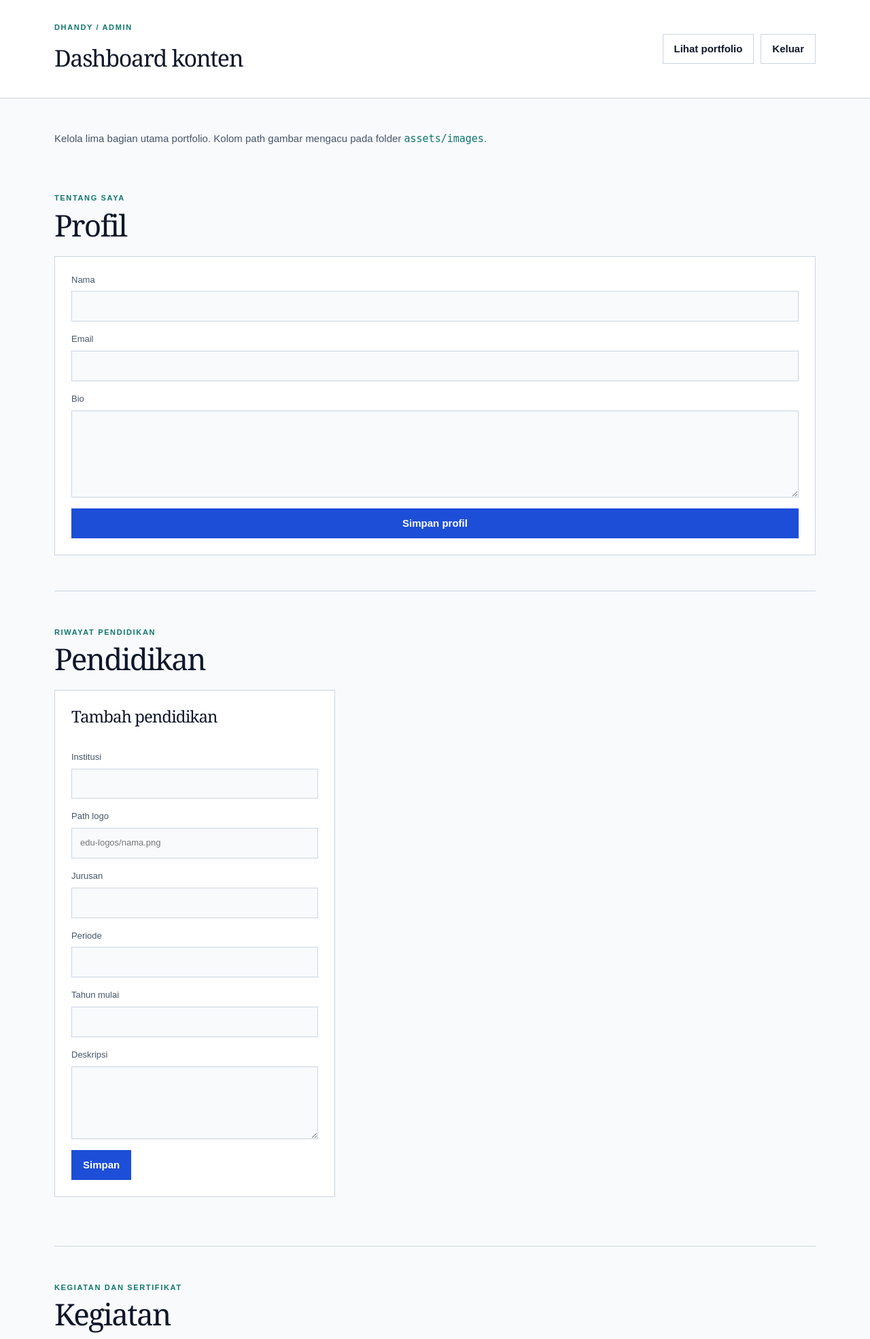
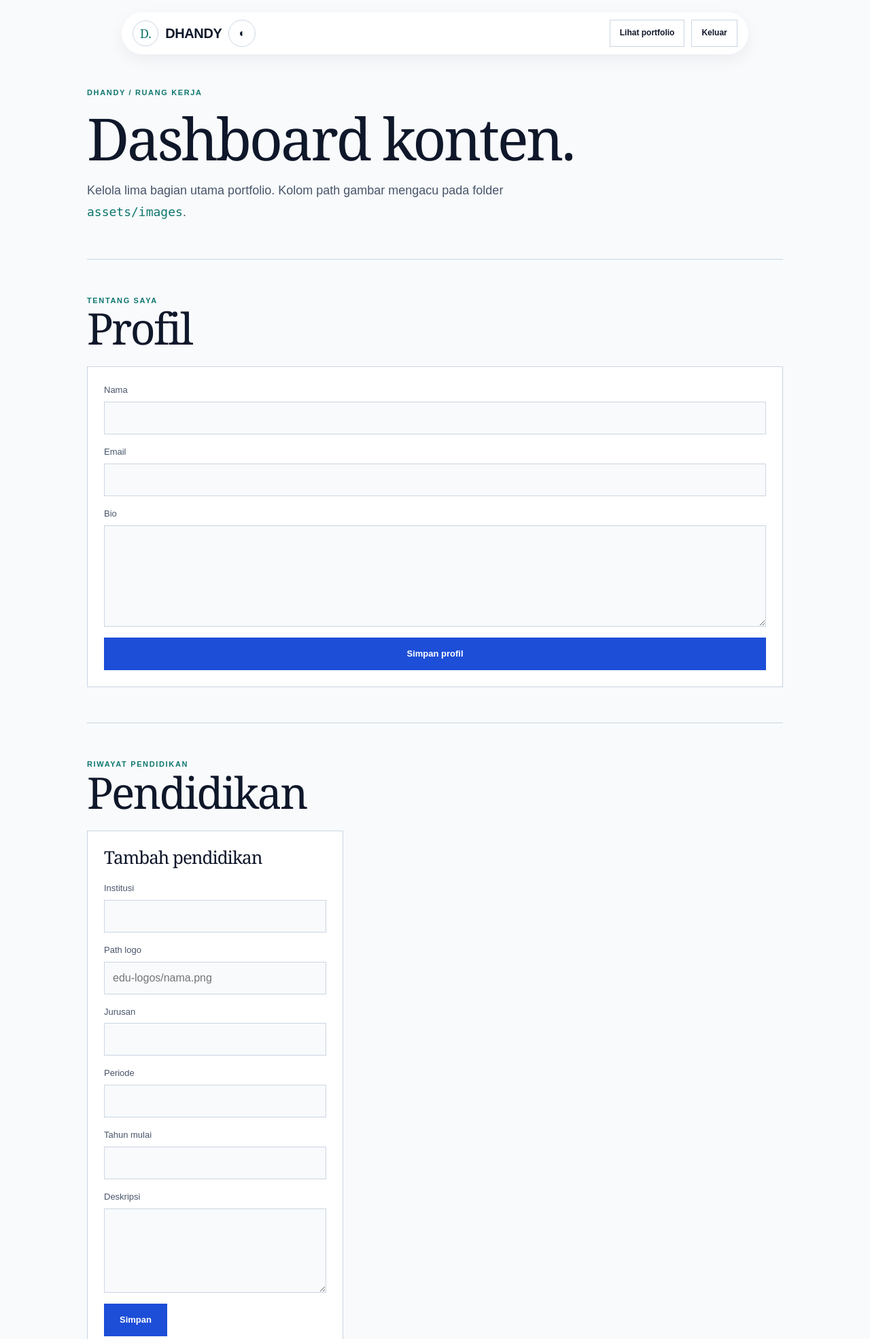
Before and after one commit to DhandyPF/Portfolio-Non-Framework, a PHP site: page /admin.php in a window 1280 px wide. Shown: the top 1970 px of the page at 68% size. Run offline with PHP 8.4, Linux system fonts and the light colour scheme; the visitor is signed in with stand-in values (Sample User, id 1); data that the repository does not hold is empty.

Commit message:
Add theme toggle and improve layout for admin pages

```diff
--- a/admin.php
+++ b/admin.php
@@ -259,11 +259,40 @@ if (!$isLoggedIn) {
         <head>
             <meta charset="utf-8">
             <meta name="viewport" content="width=device-width, initial-scale=1">
+            <meta name="color-scheme" content="light dark">
+            <script>
+                try {
+                    const storedTheme = localStorage.getItem("color-scheme");
+                    const colorSchemeMeta = document.querySelector('meta[name="color-scheme"]');
+                    if (storedTheme === "light" || storedTheme === "dark") {
+                        document.documentElement.dataset.theme = storedTheme;
+                        colorSchemeMeta.content = storedTheme;
+                    }
+                } catch (error) {
+                    // Gunakan preferensi sistem jika penyimpanan browser tidak tersedia.
+                }
+            </script>
             <title>Login Admin | Portfolio</title>
+            <link rel="stylesheet" href="assets/css/style.css">
             <link rel="stylesheet" href="assets/css/admin.css">
         </head>
         <body class="admin-page admin-login-page">
-            <main class="login-card">
+            <a class="skip-link" href="#konten-utama">Lewati ke konten utama</a>
+            <header class="site-header admin-header">
+                <div class="page-shell nav-shell admin-nav-shell">
+                    <div class="brand-actions">
+                        <a class="brand" href="index.php" aria-label="Kembali ke portfolio">
+                            <span class="brand-mark">D.</span>
+                            <span>DHANDY</span>
+                        </a>
+                        <button class="theme-toggle" type="button" aria-label="Aktifkan mode gelap">
+                            Mode gelap
+                        </button>
+                    </div>
+                    <a class="button button-secondary" href="index.php">Lihat portfolio</a>
+                </div>
+            </header>
+            <main id="konten-utama" class="login-card">
                 <p class="eyebrow">DHANDY / ADMIN</p>
                 <h1>Kelola portfolio.</h1>
                 <p class="muted">Masuk untuk mengelola konten situs tanpa mengubah kode sumber.</p>
@@ -284,6 +313,7 @@ if (!$isLoggedIn) {
                 </form>
                 <a class="back-link" href="index.php">← Kembali ke portfolio</a>
             </main>
+            <script src="assets/js/main.js"></script>
         </body>
     </html>
     <?php
@@ -327,27 +357,53 @@ $interestEdit = $editType === 'interest' ? $find($interests, $editId) : [];
     <head>
         <meta charset="utf-8">
         <meta name="viewport" content="width=device-width, initial-scale=1">
+        <meta name="color-scheme" content="light dark">
+        <script>
+            try {
+                const storedTheme = localStorage.getItem("color-scheme");
+                const colorSchemeMeta = document.querySelector('meta[name="color-scheme"]');
+                if (storedTheme === "light" || storedTheme === "dark") {
+                    document.documentElement.dataset.theme = storedTheme;
+                    colorSchemeMeta.content = storedTheme;
+                }
+            } catch (error) {
+                // Gunakan preferensi sistem jika penyimpanan browser tidak tersedia.
+            }
+        </script>
         <title>Dashboard Admin | Portfolio</title>
+        <link rel="stylesheet" href="assets/css/style.css">
         <link rel="stylesheet" href="assets/css/admin.css">
     </head>
     <body class="admin-page">
-        <header class="admin-header">
-            <div>
-                <p class="eyebrow">DHANDY / ADMIN</p>
-                <h1>Dashboard konten</h1>
-            </div>
-            <div class="header-actions">
-                <a class="button button-secondary" href="index.php">Lihat portfolio</a>
-                <a class="button button-secondary" href="admin.php?action=logout">Keluar</a>
+        <a class="skip-link" href="#konten-utama">Lewati ke konten utama</a>
+        <header class="site-header admin-header">
+            <div class="page-shell nav-shell admin-nav-shell">
+                <div class="brand-actions">
+                    <a class="brand" href="index.php" aria-label="Kembali ke portfolio">
+                        <span class="brand-mark">D.</span>
+                        <span>DHANDY</span>
+                    </a>
+                    <button class="theme-toggle" type="button" aria-label="Aktifkan mode gelap">
+                        Mode gelap
+                    </button>
+                </div>
+                <div class="header-actions">
+                    <a class="button button-secondary" href="index.php">Lihat portfolio</a>
+                    <a class="button button-secondary" href="admin.php?action=logout">Keluar</a>
+                </div>
             </div>
         </header>
-        <main class="admin-container">
+        <main id="konten-utama" class="admin-container">
+            <section class="admin-intro">
+                <p class="eyebrow">DHANDY / RUANG KERJA</p>
+                <h1>Dashboard konten.</h1>
+                <p class="intro-text">Kelola lima bagian utama portfolio. Kolom path gambar mengacu pada folder <code>assets/images</code>.</p>
+            </section>
             <?php if ($flash): ?>
                 <p class="alert <?= e($flash['type']) ?>" role="status">
                     <?= e($flash['message']) ?>
                 </p>
             <?php endif; ?>
-            <p class="intro-text">Kelola lima bagian utama portfolio. Kolom path gambar mengacu pada folder <code>assets/images</code>.</p>
 
             <section id="tentang" class="admin-section">
                 <div class="section-title">
@@ -701,5 +757,6 @@ $interestEdit = $editType === 'interest' ? $find($interests, $editId) : [];
                 </div>
             </section>
         </main>
+        <script src="assets/js/main.js"></script>
     </body>
 </html>
--- a/assets/css/admin.css
+++ b/assets/css/admin.css
@@ -1,109 +1,28 @@
-:root {
-  --primary: #1d4ed8;
-  --primary-hover: #1e40af;
-  --accent: #0F766E;
-  --neutral-1: #f8fafc;
-  --neutral-2: #e2e8f0;
-  --text: #0f172a;
-  --on-primary: #fff;
-  --bg: var(--neutral-1);
-  --surface: #fff;
-  --border: #cbd5e1;
-  --muted: #475569;
-  --danger: #b91c1c;
-  --ease: cubic-bezier(0.16, 1, 0.3, 1);
-  color-scheme: light dark;
-}
-
-@media (prefers-color-scheme: dark) {
-  :root {
-    --primary: #93c5fd;
-    --primary-hover: #bfdbfe;
-    --accent: #5eead4;
-    --neutral-1: #0f172a;
-    --neutral-2: #1e293b;
-    --text: #f8fafc;
-    --on-primary: #172554;
-    --bg: var(--neutral-1);
-    --surface: #1e293b;
-    --border: #475569;
-    --muted: #cbd5e1;
-    --danger: #fca5a5;
-    color-scheme: dark;
-  }
-}
-
-* {
-  box-sizing: border-box;
-}
-html {
-  scroll-behavior: smooth;
-  scroll-padding-top: 32px;
-}
-body {
-  margin: 0;
-  background: var(--bg);
-  color: var(--text);
-  font:
-    15px/1.6 Arial,
-    Helvetica,
-    sans-serif;
-}
-a {
-  color: inherit;
-  text-decoration: none;
-}
-button,
-input,
-textarea,
-select {
-  font: inherit;
-}
-button,
-a {
-  cursor: pointer;
-}
 .admin-page {
   min-height: 100vh;
 }
+
 .admin-header {
-  display: flex;
-  align-items: center;
-  justify-content: space-between;
-  gap: 24px;
-  padding: 32px max(24px, calc((100% - 1120px) / 2));
-  border-bottom: 1px solid var(--border);
-  background: var(--surface);
+  position: sticky;
+  top: 18px;
+  left: auto;
+  width: min(72%, 1520px);
+  margin: 18px auto 0;
+  transform: none;
+  animation: none;
 }
-.admin-header h1,
-.login-card h1,
-h2,
-h3 {
-  margin: 0;
-  font-family: Georgia, "Times New Roman", serif;
-  font-weight: 400;
-  letter-spacing: -0.04em;
+
+.admin-header.is-scrolled {
+  transform: none;
 }
-.admin-header h1 {
-  font-size: 34px;
+
+.admin-nav-shell {
+  width: 100%;
+  gap: 20px;
+  padding: 0 16px;
 }
-h2 {
-  font-size: 44px;
-  line-height: 1;
-}
-h3 {
-  margin-bottom: 20px;
-  font-size: 24px;
-  line-height: 1.15;
-}
-.eyebrow {
-  margin: 0 0 8px;
-  color: var(--accent);
-  font-size: 11px;
-  font-weight: 700;
-  letter-spacing: 0.15em;
-  text-transform: uppercase;
-}
+
+.admin-nav-shell .brand-actions,
 .header-actions,
 .form-actions,
 .record-actions {
@@ -112,219 +31,329 @@ h3 {
   align-items: center;
   gap: 10px;
 }
-.button {
-  min-height: 44px;
-  display: inline-flex;
-  align-items: center;
-  justify-content: center;
-  padding: 0 16px;
-  border: 1px solid transparent;
-  font-weight: 700;
-  transition:
-    transform 150ms var(--ease),
-    background 150ms ease,
-    border-color 150ms ease;
+
+.admin-nav-shell .brand-actions {
+  flex-shrink: 0;
 }
-.button:hover {
-  transform: translateY(-2px);
+
+.admin-header .button {
+  min-height: 40px;
+  width: auto;
+  flex: 0 0 auto;
+  padding-inline: 14px;
+  font-size: 12px;
 }
-.button-primary {
-  background: var(--primary);
-  color: var(--on-primary);
+
+.admin-container {
+  width: min(80%, var(--max-width));
+  margin-inline: auto;
+  padding-block: 48px 80px;
 }
-.button-primary:hover {
-  background: var(--primary-hover);
+
+.admin-intro {
+  max-width: 820px;
+  margin-bottom: 52px;
 }
-.button-secondary {
-  border-color: var(--border);
-  color: var(--text);
+
+.admin-intro h1 {
+  margin-top: 16px;
+  font-size: clamp(3rem, 7vw, 5.35rem);
 }
-.button-secondary:hover {
-  border-color: var(--accent);
-  color: var(--accent);
+
+.intro-text {
+  max-width: 620px;
+  margin: 20px 0 0;
+  color: var(--muted);
+  font-size: 18px;
+  line-height: 1.8;
 }
-.admin-container {
-  width: min(calc(100% - 48px), 1120px);
-  margin: 0 auto;
-  padding: 32px 0 80px;
+
+.admin-section {
+  padding-block: 52px;
+  border-top: 1px solid var(--border);
+  scroll-margin-top: 100px;
 }
-.intro-text,
-.muted {
-  color: var(--muted);
-}
-.admin-section {
-  padding: 52px 0;
-  border-bottom: 1px solid var(--border);
-}
+
 .section-title {
   margin-bottom: 24px;
 }
+
+.section-title h2 {
+  font-size: clamp(2.5rem, 5vw, 4rem);
+}
+
 .admin-grid {
   display: grid;
   grid-template-columns: minmax(280px, 0.75fr) 1.25fr;
   gap: 20px;
   margin-bottom: 20px;
 }
+
 .panel,
 .record {
   border: 1px solid var(--border);
   background: var(--surface);
 }
+
 .panel {
   padding: 24px;
 }
+
 .admin-form {
   display: grid;
   gap: 16px;
 }
+
+.admin-form h3 {
+  margin-bottom: 4px;
+  font-size: 26px;
+}
+
 .admin-form label {
   display: grid;
   gap: 6px;
   color: var(--muted);
   font-size: 13px;
 }
+
 .admin-form input,
 .admin-form textarea,
 .admin-form select {
   width: 100%;
-  padding: 11px 12px;
+  min-height: 48px;
+  padding: 10px 12px;
   border: 1px solid var(--border);
   border-radius: 0;
-  outline: 0;
   background: var(--bg);
   color: var(--text);
+  font: inherit;
+  font-size: max(1rem, 1em);
   transition:
     border-color 150ms ease,
     box-shadow 150ms ease;
 }
+
 .admin-form input:focus,
 .admin-form textarea:focus,
 .admin-form select:focus {
   border-color: var(--accent);
   box-shadow: 0 0 0 3px color-mix(in srgb, var(--accent) 18%, transparent);
 }
+
 .admin-form textarea {
   resize: vertical;
 }
+
+.form-actions {
+  margin-top: 0;
+}
+
+.admin-form .button {
+  min-height: 48px;
+}
+
 .record-list {
   display: grid;
   align-content: start;
   gap: 10px;
 }
+
 .record {
   display: flex;
   align-items: center;
   justify-content: space-between;
   gap: 16px;
+  min-width: 0;
   padding: 16px;
   transition:
     transform 300ms var(--ease),
     border-color 150ms ease;
 }
+
 .record:hover {
   transform: translateY(-2px);
   border-color: var(--accent);
 }
+
+.record > div:first-child {
+  min-width: 0;
+  overflow-wrap: anywhere;
+}
+
 .record strong,
 .record span {
   display: block;
 }
+
 .record span {
+  margin-top: 4px;
   color: var(--muted);
   font-size: 12px;
 }
+
+.record-actions {
+  flex: 0 0 auto;
+  gap: 14px;
+}
+
+.record-actions form {
+  margin: 0;
+}
+
 .record-actions a,
 .link-button {
+  min-height: 44px;
+  display: inline-flex;
+  align-items: center;
+  justify-content: center;
   border: 0;
   background: transparent;
   color: var(--accent);
   cursor: pointer;
   font-size: 13px;
 }
+
 .danger {
-  color: var(--danger) !important;
+  color: var(--admin-danger, #b91c1c);
 }
+
+:root[data-theme="dark"] {
+  --admin-danger: #fca5a5;
+}
+
+@media (prefers-color-scheme: dark) {
+  :root:not([data-theme]) {
+    --admin-danger: #fca5a5;
+  }
+}
+
 .alert {
-  margin: 0 0 20px;
+  margin: 0 0 24px;
   padding: 13px 16px;
   border: 1px solid var(--accent);
   color: var(--accent);
 }
+
 .alert.error {
-  border-color: var(--danger);
-  color: var(--danger);
+  border-color: var(--danger, #b91c1c);
+  color: var(--danger, #b91c1c);
 }
+
 code {
   color: var(--accent);
 }
+
 .admin-login-page {
-  display: grid;
-  place-items: center;
-  padding: 24px;
+  padding: 1px 24px;
 }
+
 .login-card {
-  width: min(100%, 440px);
+  width: min(100%, 500px);
+  margin: 48px auto;
   padding: 36px;
   border: 1px solid var(--border);
   background: var(--surface);
   box-shadow: 0 18px 50px rgb(15 23 42 / 10%);
 }
+
 .login-card h1 {
-  margin-bottom: 12px;
-  font-size: 48px;
+  margin: 16px 0 12px;
+  font-size: clamp(2.5rem, 7vw, 3.8rem);
   line-height: 1;
 }
+
 .login-card .admin-form {
   margin-top: 28px;
 }
+
+.login-card .admin-form .button {
+  width: 100%;
+}
+
 .back-link {
   display: inline-block;
   margin-top: 24px;
   color: var(--muted);
   font-size: 13px;
 }
+
 .back-link:hover {
   color: var(--accent);
 }
-:focus-visible {
-  outline: 2px solid var(--accent);
-  outline-offset: 4px;
+
+@media (max-width: 900px) {
+  .admin-grid {
+    grid-template-columns: 1fr;
+  }
 }
 
 @media (max-width: 760px) {
   .admin-header {
-    align-items: flex-start;
-    flex-direction: column;
+    width: calc(100% - 24px);
   }
+
+  .admin-nav-shell {
+    flex-wrap: wrap;
+    gap: 8px;
+    padding: 8px 10px;
+  }
+
+  .admin-nav-shell .header-actions {
+    margin-inline-start: auto;
+  }
+
   .admin-container {
-    width: min(calc(100% - 32px), 1120px);
+    width: calc(100% - 32px);
+    padding-top: 40px;
   }
-  .admin-grid {
-    grid-template-columns: 1fr;
+
+  .admin-intro {
+    margin-bottom: 40px;
   }
+
+  .admin-intro h1 {
+    font-size: clamp(2.75rem, 11vw, 4.25rem);
+  }
+
+  .intro-text {
+    font-size: 16px;
+  }
+
+  .admin-section {
+    padding-block: 44px;
+  }
+
   .record {
     align-items: flex-start;
     flex-direction: column;
   }
-  h2 {
-    font-size: 36px;
+
+  .record-actions {
+    width: 100%;
+  }
+}
+
+@media (max-width: 480px) {
+  .admin-header .button {
+    min-height: 40px;
+    padding-inline: 10px;
+    font-size: 11px;
+  }
+
+  .panel {
+    padding: 20px;
+  }
+
+  .login-card {
+    padding: 28px 22px;
   }
 }
 
 @media (prefers-reduced-motion: reduce) {
-  html {
-    scroll-behavior: auto;
+  .record,
+  .admin-form input,
+  .admin-form textarea,
+  .admin-form select {
+    transition: none;
   }
 }
-
-@media (forced-colors: active) {
-  :root {
-    --bg: Canvas;
-    --surface: Canvas;
-    --text: CanvasText;
-    --border: CanvasText;
-    --accent: Highlight;
-    --primary: Highlight;
-    --muted: GrayText;
-  }
-}
```
